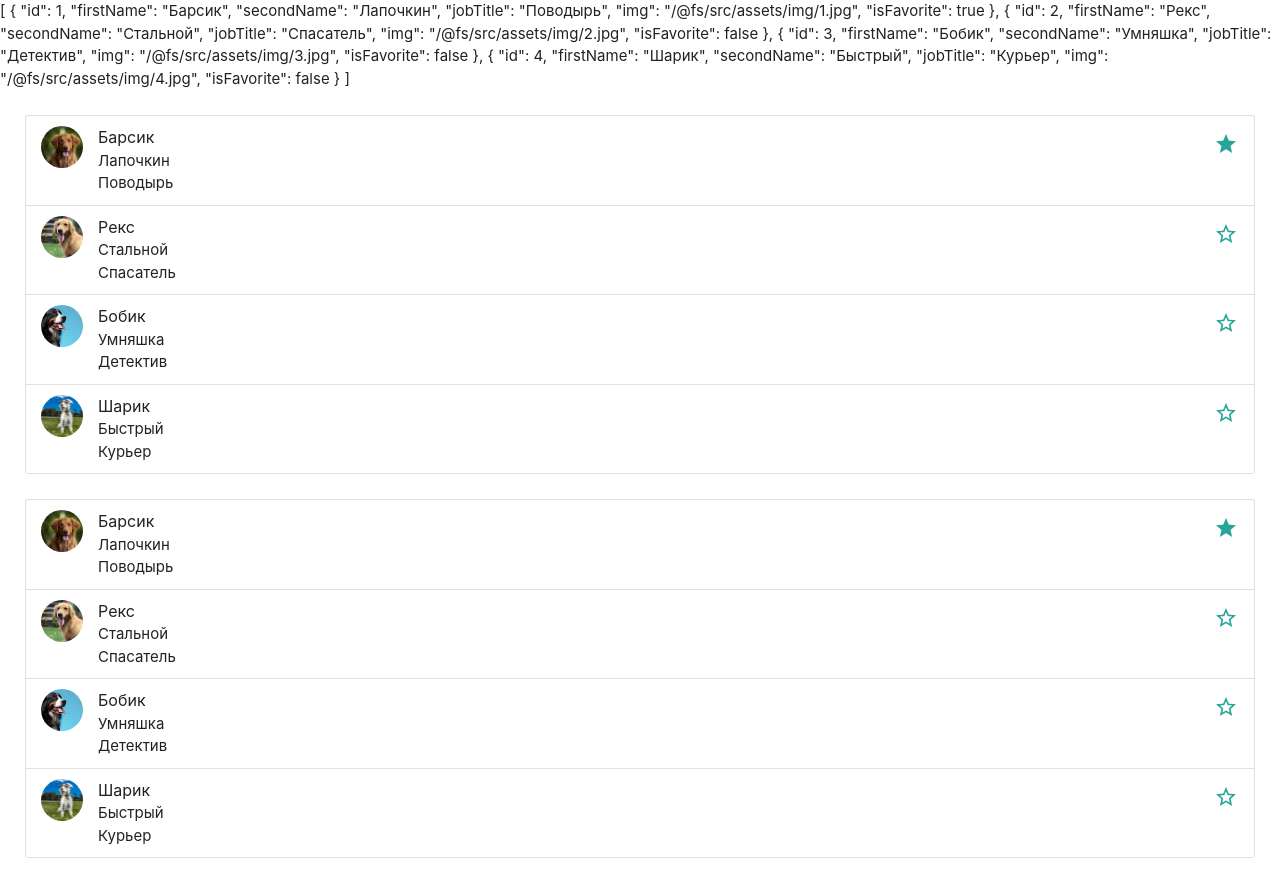
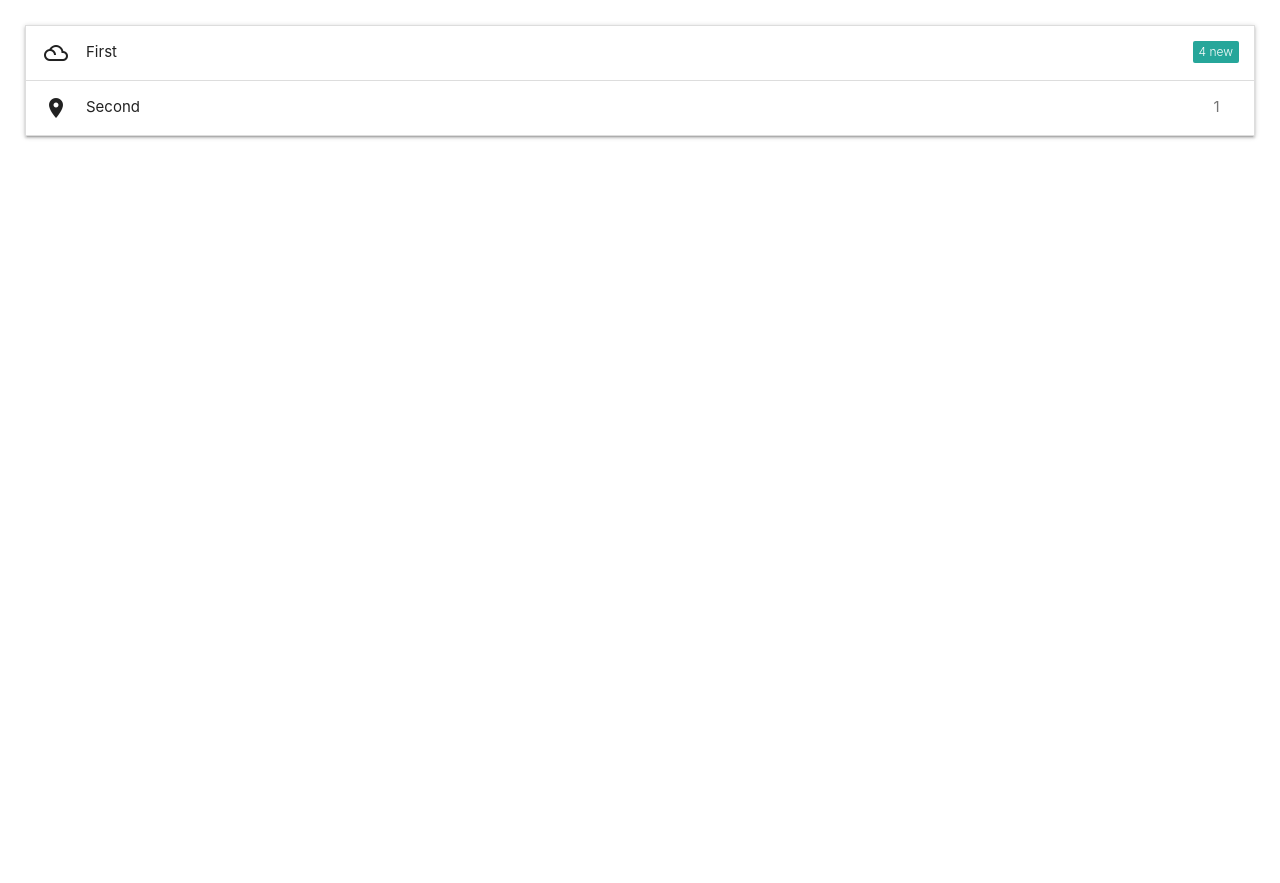
Before and after one commit to Yuriyzhdanov/component-library, a Vue app: page / in a window 1280 px wide. After the commit the page ends 800 px from the top, so only its background shows below. Built offline with nearby package versions, Linux system fonts and the light colour scheme.

Commit message:
added MBadges components

```diff
--- a/src/App.vue
+++ b/src/App.vue
@@ -7,6 +7,7 @@ import MDropdown from './components/MDropdown.vue'
 import MLinks from './components/MLinks.vue'
 import MPagination from './components/MPagination.vue'
 import MAvatarList from './components/m-avatar/MAvatarList.vue'
+import MBadgesList from './components/m-badges/MBadgesList.vue'
 
 import dog1 from './assets/img/1.jpg'
 import dog2 from './assets/img/2.jpg'
@@ -23,6 +24,7 @@ export default {
     MLinks,
     MPagination,
     MAvatarList,
+    MBadgesList,
   },
 
   data() {
@@ -83,13 +85,17 @@ export default {
 
 <template>
   <section>
-    {{ dogs }}
     <article>
+      <MBadgesList />
+    </article>
+    <!-- {{ dogs }} -->
+    <!-- <article>
       <MAvatarList :model-value="dogs" @update:model-value="dogs = $event" />
     </article>
     <article>
       <MAvatarList v-model="dogs" />
-    </article>
+    </article> -->
+    <article></article>
 
     <!-- <article>
       <MLinks :list-available="users" v-model="selectedUser" />
--- /dev/null
+++ b/src/components/m-badges/MBadgesItem.vue
@@ -0,0 +1,22 @@
+<script>
+export default {}
+</script>
+
+<template>
+  <li>
+    <div class="collapsible-header">
+      <i class="material-icons">filter_drama</i>
+      First
+      <span class="new badge">4</span>
+    </div>
+    <div class="collapsible-body"><p>Lorem ipsum dolor sit amet.</p></div>
+  </li>
+  <li>
+    <div class="collapsible-header">
+      <i class="material-icons">place</i>
+      Second
+      <span class="badge">1</span>
+    </div>
+    <div class="collapsible-body"><p>Lorem ipsum dolor sit amet.</p></div>
+  </li>
+</template>
--- /dev/null
+++ b/src/components/m-badges/MBadgesList.vue
@@ -0,0 +1,21 @@
+<script>
+import { onMounted } from 'vue'
+import MBadgesItem from './MBadgesItem.vue'
+
+export default {
+  components: { MBadgesItem },
+
+  setup() {
+    onMounted(() => {
+      const elems = document.querySelectorAll('.collapsible')
+      M.Collapsible.init(elems)
+    })
+  },
+}
+</script>
+
+<template>
+  <ul class="collapsible">
+    <MBadgesItem />
+  </ul>
+</template>
```
